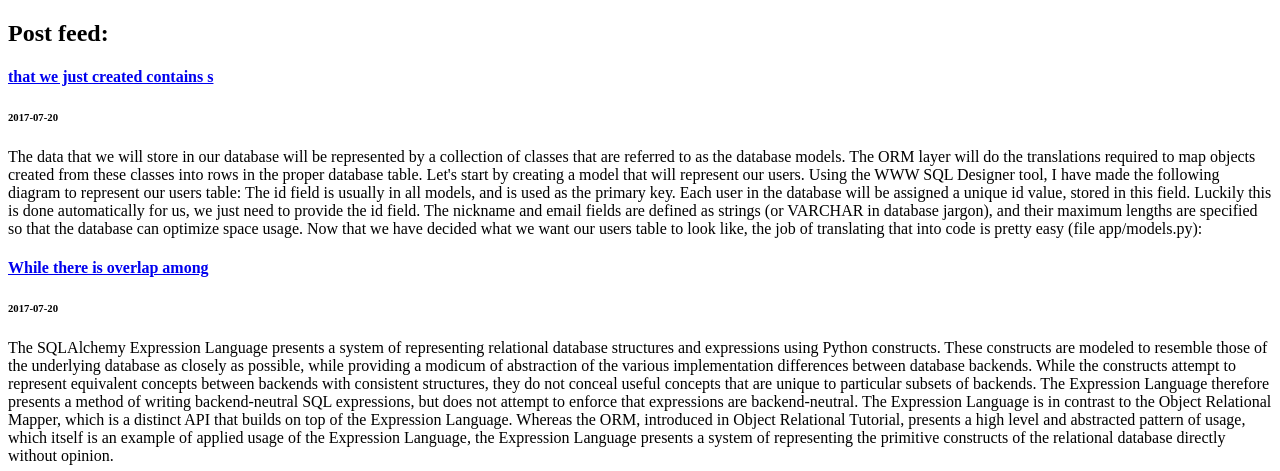
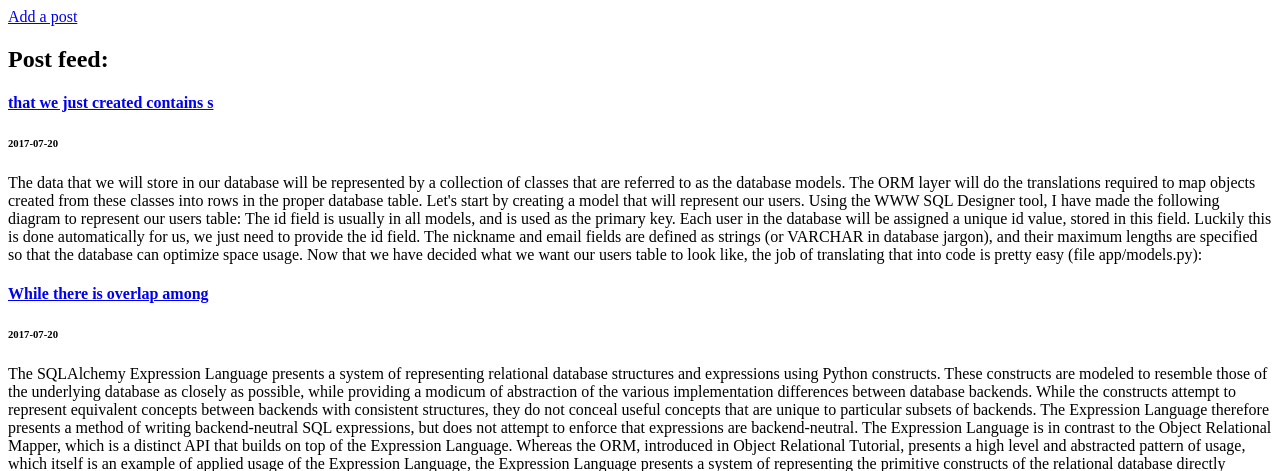
Before and after one commit to mariamyzz/homeworks, a Flask app: page / in a window 1280 px wide. Shown: the top 471 px of the page. Run offline with Flask 2, Linux system fonts and the light colour scheme; data comes from the database, SQL or seed files in the repository.

Commit message:
Add link to create a post page

```diff
--- a/hwrk14/templates/feed.html
+++ b/hwrk14/templates/feed.html
@@ -6,6 +6,7 @@
 </head>
 
 <body>
+  <a href="/create">Add a post</a>
   <h2> Post feed:</h2>
   {% for post in posts if post.is_visible %}
     <h4><a href="/post/{{post.id}}">{{post.title}}</a></h4>
```
